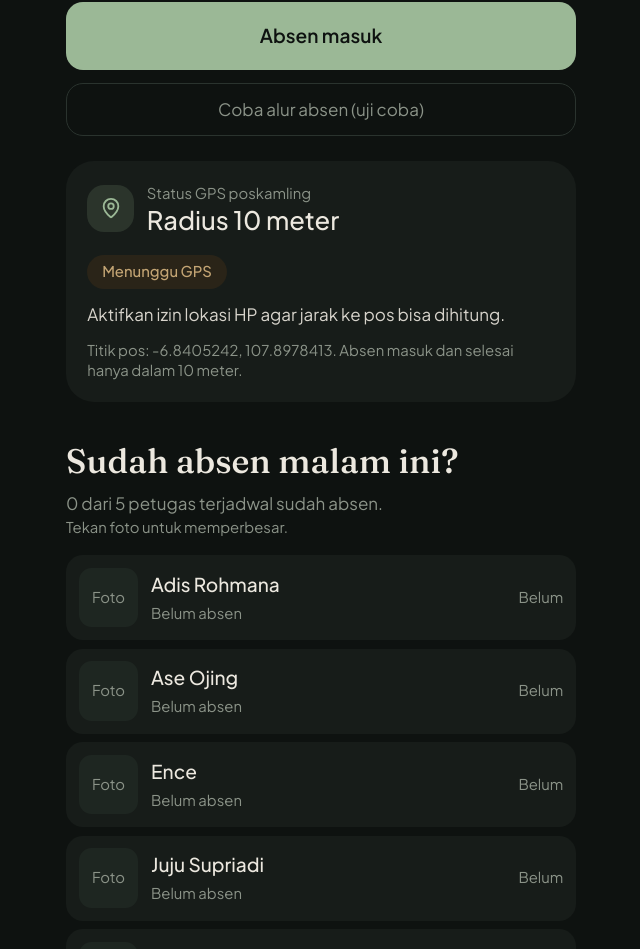
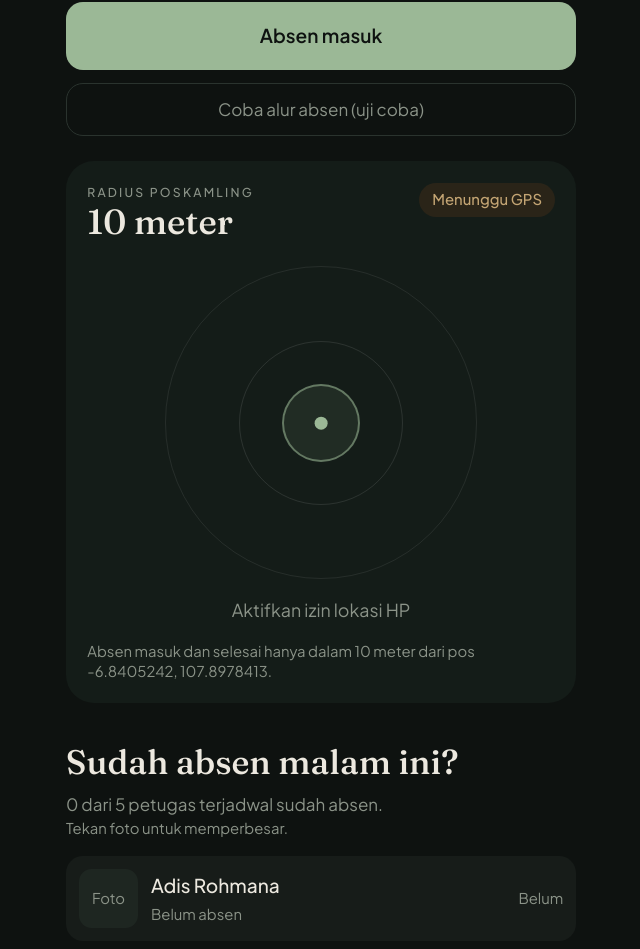
Before and after one commit to RT01nanggewer-byte/ronda-siaga, a React (Vite) app: page / in a window 1280 px wide. Shown: the part 1235-2184 px from the top of the page, without its empty margins (319-959 px from the left). Built offline with nearby package versions, Linux system fonts and the light colour scheme; no server answers.

Commit message:
Tambah radar GPS seperti tampilan grok.me

```diff
--- /dev/null
+++ b/src/components/gps-radar.tsx
@@ -0,0 +1,73 @@
+import { POS_LAT, POS_LNG, POS_RADIUS_M } from "../lib/ronda/config";
+import { bearingDegrees, formatDistance, haversineMeters, isInsidePos } from "../lib/ronda/geo";
+
+export function GpsRadar({
+  geo,
+}: {
+  geo: { lat: number; lng: number } | null;
+}) {
+  const dist = geo ? haversineMeters(geo.lat, geo.lng) : null;
+  const inside = geo ? isInsidePos(geo.lat, geo.lng) : false;
+  const bearing = geo ? bearingDegrees(geo.lat, geo.lng) : 0;
+
+  const viewRadius = Math.max(POS_RADIUS_M * 4, dist ? dist * 1.15 : POS_RADIUS_M * 4);
+  const ring10 = (POS_RADIUS_M / viewRadius) * 46;
+  const ringMid = Math.min(42, ring10 * 2.1);
+  const ringOut = 46;
+
+  const userR = dist == null ? 0 : Math.min(44, (dist / viewRadius) * 46);
+  const rad = ((bearing - 90) * Math.PI) / 180;
+  const userX = 50 + Math.cos(rad) * userR;
+  const userY = 50 + Math.sin(rad) * userR;
+
+  const badge = !geo
+    ? { text: "Menunggu GPS", cls: "bg-[#2a2418] text-amber" }
+    : inside
+      ? { text: `Di dalam · ${formatDistance(dist ?? 0)}`, cls: "bg-primary/20 text-primary" }
+      : { text: `Di luar · ${formatDistance(dist ?? 0)}`, cls: "bg-[#3a2220] text-[#e8a39c]" };
+
+  const hint = !geo
+    ? "Aktifkan izin lokasi HP"
+    : inside
+      ? `Sudah di poskamling · ${formatDistance(dist ?? 0)}`
+      : `Datang ke poskamling · ${formatDistance(Math.max(0, (dist ?? 0) - POS_RADIUS_M))}`;
+
+  return (
+    <section className="mt-6 overflow-hidden rounded-[28px] bg-[#141c18] p-5">
+      <div className="flex items-start justify-between gap-3">
+        <div>
+          <p className="text-[0.72rem] font-medium tracking-[0.18em] text-muted-foreground">RADIUS POSKAMLING</p>
+          <p className="mt-1 font-clock text-[2.05rem] leading-none">{POS_RADIUS_M} meter</p>
+        </div>
+        <span className={`shrink-0 rounded-full px-3 py-1.5 text-sm font-medium ${badge.cls}`}>{badge.text}</span>
+      </div>
+
+      <div className="relative mx-auto mt-3 aspect-square w-full max-w-[340px]">
+        <div
+          className="absolute rounded-full border border-white/8"
+          style={{ inset: `${50 - ringOut}%` }}
+        />
+        <div
+          className="absolute rounded-full border border-white/10"
+          style={{ inset: `${50 - ringMid}%` }}
+        />
+        <div
+          className="absolute rounded-full border-2 border-primary/55 bg-primary/10"
+          style={{ inset: `${50 - ring10}%` }}
+        />
+        <span className="absolute left-1/2 top-1/2 h-3 w-3 -translate-x-1/2 -translate-y-1/2 rounded-full bg-primary" />
+        {geo ? (
+          <span
+            className="absolute h-4 w-4 -translate-x-1/2 -translate-y-1/2 rounded-full bg-[#e08b84] shadow-[0_0_0_6px_rgba(224,139,132,0.18)]"
+            style={{ left: `${userX}%`, top: `${userY}%` }}
+          />
+        ) : null}
+      </div>
+
+      <p className="mt-1 text-center text-[1.05rem] text-muted-foreground">{hint}</p>
+      <p className="mt-4 text-sm leading-snug text-muted-foreground">
+        Absen masuk dan selesai hanya dalam {POS_RADIUS_M} meter dari pos {POS_LAT}, {POS_LNG}.
+      </p>
+    </section>
+  );
+}
--- a/src/lib/ronda/geo.ts
+++ b/src/lib/ronda/geo.ts
@@ -11,11 +11,20 @@ export function haversineMeters(lat1: number, lng1: number, lat2 = POS_LAT, lng2
   return 2 * R * Math.asin(Math.sqrt(a));
 }
 
+export function bearingDegrees(fromLat: number, fromLng: number, toLat = POS_LAT, toLng = POS_LNG) {
+  const toRad = (n: number) => (n * Math.PI) / 180;
+  const y = Math.sin(toRad(toLng - fromLng)) * Math.cos(toRad(toLat));
+  const x =
+    Math.cos(toRad(fromLat)) * Math.sin(toRad(toLat)) -
+    Math.sin(toRad(fromLat)) * Math.cos(toRad(toLat)) * Math.cos(toRad(toLng - fromLng));
+  return ((Math.atan2(y, x) * 180) / Math.PI + 360) % 360;
+}
+
 export function isInsidePos(lat: number, lng: number, radius = POS_RADIUS_M) {
   return haversineMeters(lat, lng) <= radius;
 }
 
 export function formatDistance(m: number) {
-  if (m < 1000) return `${m.toFixed(0)} m`;
+  if (m < 1000) return `${m.toFixed(1)} m`;
   return `${(m / 1000).toFixed(2)} km`;
 }
--- a/src/pages/beranda.tsx
+++ b/src/pages/beranda.tsx
@@ -1,8 +1,8 @@
-import { Bell, Lock, MapPin } from "lucide-react";
+import { Bell, Lock } from "lucide-react";
 import { useEffect, useMemo, useState } from "react";
+import { GpsRadar } from "../components/gps-radar";
 import { PhotoViewer } from "../components/photo-viewer";
-import { APP_NAME, DESA, POS_LAT, POS_LNG, POS_RADIUS_M } from "../lib/ronda/config";
-import { formatDistance, haversineMeters, isInsidePos } from "../lib/ronda/geo";
+import { APP_NAME, DESA } from "../lib/ronda/config";
 import { ROSTER } from "../lib/ronda/roster";
 import { useRonda } from "../lib/ronda/store";
 import { countdownToOpen, formatLongDate, getShiftWindow, getWibParts, pad2 } from "../lib/ronda/time";
@@ -26,8 +26,6 @@ export function Beranda({
   const showNotice = settings.dismissedShiftDate !== win.shiftDate;
   const [viewer, setViewer] = useState<{ src: string; caption: string } | null>(null);
 
-  const inside = geo ? isInsidePos(geo.lat, geo.lng) : false;
-  const dist = geo ? haversineMeters(geo.lat, geo.lng) : null;
   const tonight = attendance.filter((a) => a.shiftDate === win.shiftDate && !a.test);
   const tonightPhotos = photos.filter((p) => p.shiftDate === win.shiftDate);
 
@@ -66,9 +64,6 @@ export function Beranda({
     : win.canCheckIn
       ? "Pos buka · absen masuk 22.00–24.00"
       : "Jam selesai · sampai 05.00";
-
-  const gpsLabel = !geo ? "Menunggu GPS" : inside ? "Sudah di dalam radius pos" : "Di luar radius pos";
-  const gpsTone = !geo ? "bg-[#2a2418] text-amber" : inside ? "bg-primary/15 text-primary" : "bg-[#3a2220] text-[#e8a39c]";
 
   return (
     <>
@@ -170,33 +165,7 @@ export function Beranda({
         Coba alur absen (uji coba)
       </button>
 
-      <section className="mt-6 rounded-[28px] bg-card p-5">
-        <div className="flex items-start gap-3">
-          <span className="mt-0.5 grid h-11 w-11 shrink-0 place-items-center rounded-2xl bg-primary/15 text-primary">
-            <MapPin size={22} />
-          </span>
-          <div className="min-w-0 flex-1">
-            <p className="text-sm text-muted-foreground">Status GPS poskamling</p>
-            <p className="text-2xl font-medium">Radius {POS_RADIUS_M} meter</p>
-          </div>
-        </div>
-        <p className={`mt-4 inline-flex rounded-full px-3.5 py-1.5 text-sm font-medium ${gpsTone}`}>{gpsLabel}</p>
-        <p className="mt-3 text-base text-foreground/90">
-          {geo
-            ? inside
-              ? `Jarak ke pos ${formatDistance(dist ?? 0)} — absen diizinkan.`
-              : `Jarak ke pos ${formatDistance(dist ?? 0)} — mendekat sampai ${POS_RADIUS_M} m.`
-            : "Aktifkan izin lokasi HP agar jarak ke pos bisa dihitung."}
-        </p>
-        {geo ? (
-          <p className="mt-2 font-mono text-sm text-muted-foreground">
-            Posisi Anda {geo.lat.toFixed(6)}, {geo.lng.toFixed(6)}
-          </p>
-        ) : null}
-        <p className="mt-3 text-sm leading-snug text-muted-foreground">
-          Titik pos: {POS_LAT}, {POS_LNG}. Absen masuk dan selesai hanya dalam {POS_RADIUS_M} meter.
-        </p>
-      </section>
+      <GpsRadar geo={geo} />
 
       <section className="mt-8">
         <h2 className="font-clock text-[2rem]">Sudah absen malam ini?</h2>
```
